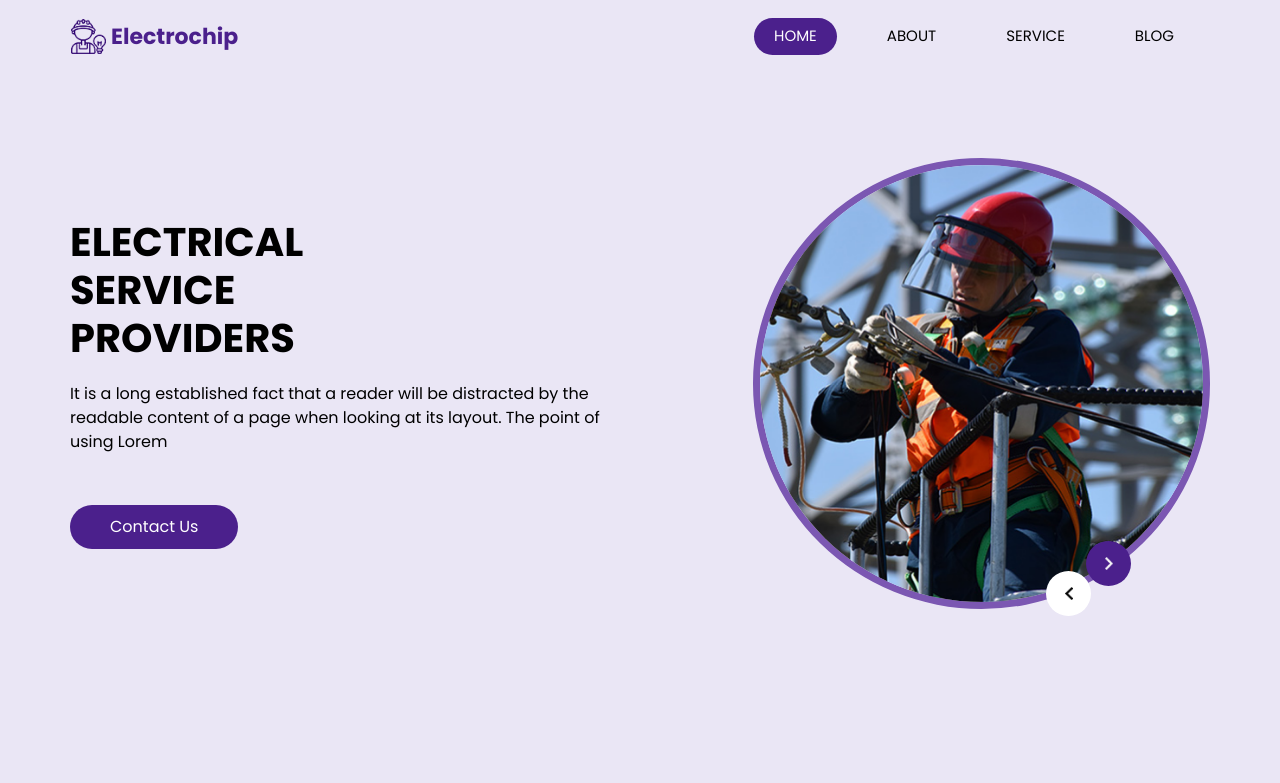
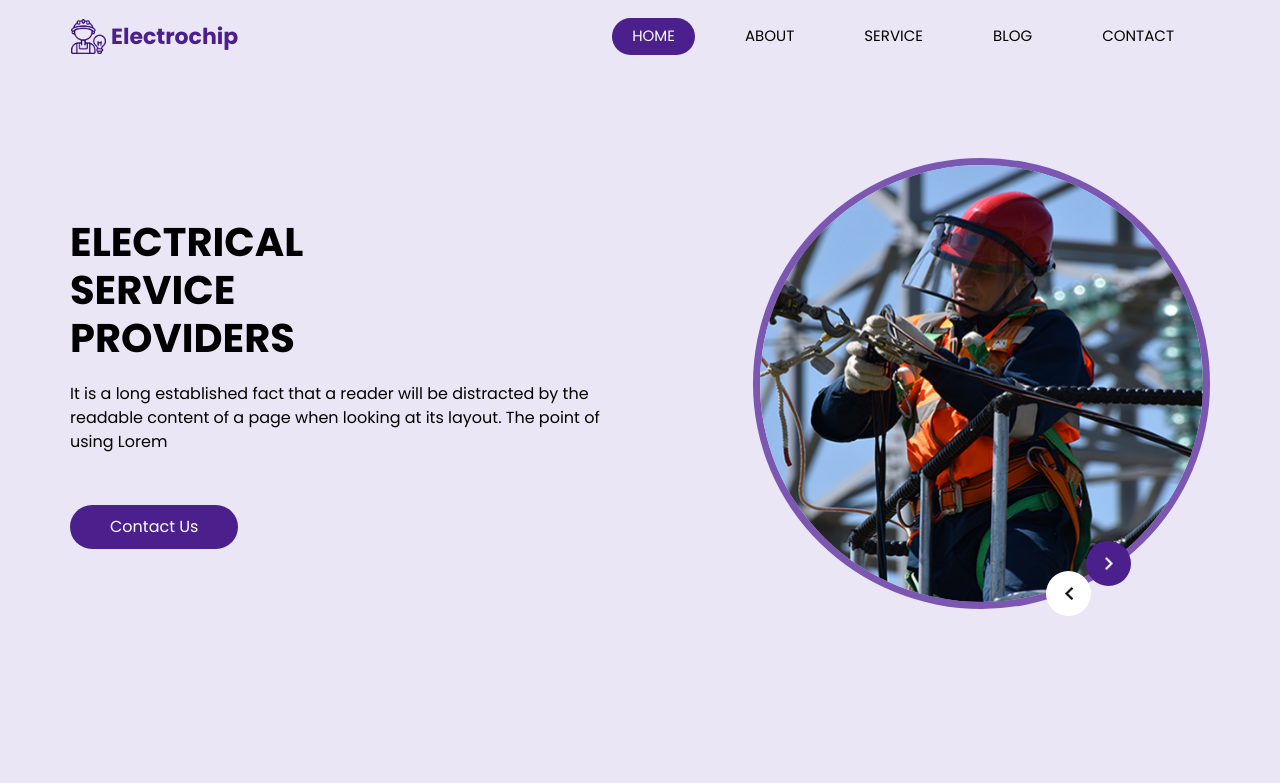
Before and after one commit to lavanyaaprakathi/core-py, a Django app: page / in a window 1280 px wide. Shown: the top 783 px of the page. Run offline with Django 5.2, Linux system fonts and the light colour scheme; some libraries are stand-ins or nearby versions.

Commit message:
show contact

```diff
--- a/home/templates/index.html
+++ b/home/templates/index.html
@@ -61,7 +61,7 @@
                   <span><a href="/blog" class="nav-link"  >  Blog</a></span>
                 </li>
                 <li class="nav-item">
-    <!---            <span><a href="/contact" class="nav-link"  >  Contact</a></span>-->
+           <span><a href="/contact" class="nav-link"  >  Contact</a></span>
                 </li>
               </ul>
             </div>
```
